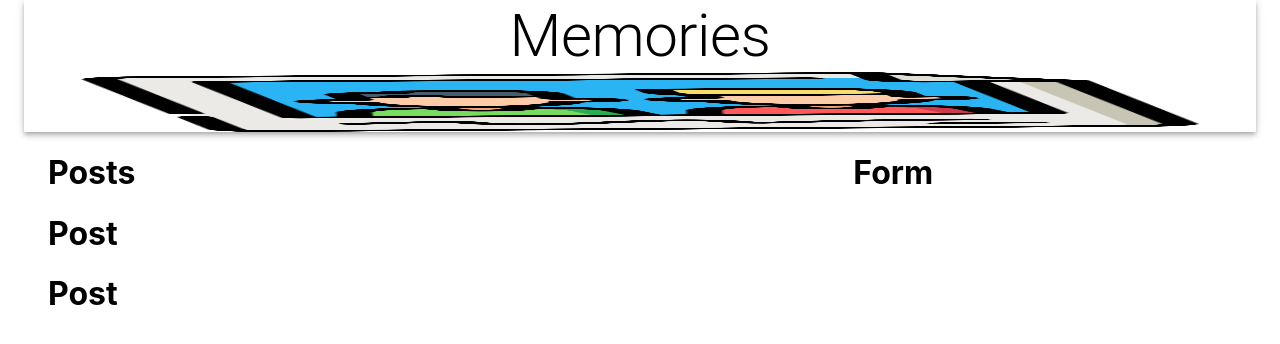
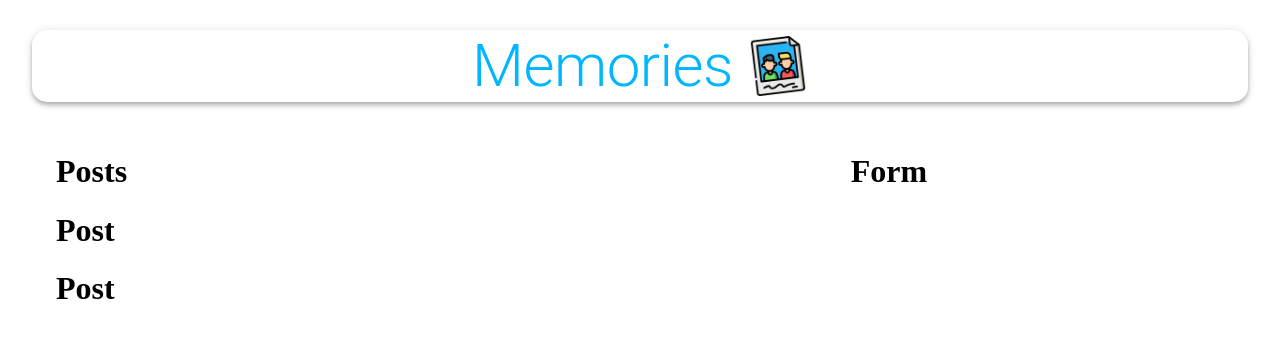
Before and after one commit to MagicPojska/mern-memories, a React (Create React App) app in the folder client/: page / in a window 1280 px wide. Shown: the top 344 px of the page. Built offline with nearby package versions, Linux system fonts and the light colour scheme.

Commit message:
Added styles

```diff
--- a/client/src/App.js
+++ b/client/src/App.js
@@ -2,15 +2,23 @@
 import Form from "./components/Form/Form";
 import Posts from "./components/Posts/Posts";
 import memories from "./images/memories.png";
+import useStyles from "./styles";
 
 const App = () => {
+  const classes = useStyles();
+
   return (
     <Container maxWidth="lg">
-      <AppBar position="static" color="inherit">
-        <Typography variant="h2" align="center">
+      <AppBar className={classes.appBar} position="static" color="inherit">
+        <Typography className={classes.heading} variant="h2" align="center">
           Memories
         </Typography>
-        <img src={memories} alt="memories" height="60" />
+        <img
+          className={classes.image}
+          src={memories}
+          alt="memories"
+          height="60"
+        />
       </AppBar>
       <Grow in>
         <Container>
--- a/client/src/components/Form/Form.jsx
+++ b/client/src/components/Form/Form.jsx
@@ -1,4 +1,7 @@
+import useStyles from "./styles";
+
 const Form = () => {
+    const classes = useStyles();
     return (
         <div>
             <h1>Form</h1>
--- a/client/src/components/Form/styles.js
+++ b/client/src/components/Form/styles.js
@@ -0,0 +1,24 @@
+import { makeStyles } from "@material-ui/core/styles";
+
+export default makeStyles((theme) => ({
+  root: {
+    "& .MuiTextField-root": {
+      margin: theme.spacing(1),
+    },
+  },
+  paper: {
+    padding: theme.spacing(2),
+  },
+  form: {
+    display: "flex",
+    flexWrap: "wrap",
+    justifyContent: "center",
+  },
+  fileInput: {
+    width: "97%",
+    margin: "10px 0",
+  },
+  buttonSubmit: {
+    marginBottom: 10,
+  },
+}));
--- a/client/src/components/Posts/Post/Post.jsx
+++ b/client/src/components/Posts/Post/Post.jsx
@@ -1,4 +1,7 @@
+import useStyles from "./styles";
+
 const Post = () => {
+    const classes = useStyles();
     return (
         <div>
             <h1>Post</h1>
--- a/client/src/components/Posts/Post/styles.js
+++ b/client/src/components/Posts/Post/styles.js
@@ -0,0 +1,52 @@
+import { makeStyles } from "@material-ui/core/styles";
+
+export default makeStyles({
+  media: {
+    height: 0,
+    paddingTop: "56.25%",
+    backgroundColor: "rgba(0, 0, 0, 0.5)",
+    backgroundBlendMode: "darken",
+  },
+  border: {
+    border: "solid",
+  },
+  fullHeightCard: {
+    height: "100%",
+  },
+  card: {
+    display: "flex",
+    flexDirection: "column",
+    justifyContent: "space-between",
+    borderRadius: "15px",
+    height: "100%",
+    position: "relative",
+  },
+  overlay: {
+    position: "absolute",
+    top: "20px",
+    left: "20px",
+    color: "white",
+  },
+  overlay2: {
+    position: "absolute",
+    top: "20px",
+    right: "20px",
+    color: "white",
+  },
+  grid: {
+    display: "flex",
+  },
+  details: {
+    display: "flex",
+    justifyContent: "space-between",
+    margin: "20px",
+  },
+  title: {
+    padding: "0 16px",
+  },
+  cardActions: {
+    padding: "0 16px 8px 16px",
+    display: "flex",
+    justifyContent: "space-between",
+  },
+});
--- a/client/src/components/Posts/Posts.jsx
+++ b/client/src/components/Posts/Posts.jsx
@@ -1,6 +1,8 @@
 import Post from "./Post/Post"
+import useStyles from "./styles";
 
 const Posts = () => {
+    const classes = useStyles();
     return (
         <>
             <h1>Posts</h1>
--- a/client/src/components/Posts/styles.js
+++ b/client/src/components/Posts/styles.js
@@ -0,0 +1,14 @@
+import { makeStyles } from "@material-ui/core/styles";
+
+export default makeStyles((theme) => ({
+  mainContainer: {
+    display: "flex",
+    alignItems: "center",
+  },
+  smMargin: {
+    margin: theme.spacing(1),
+  },
+  actionDiv: {
+    textAlign: "center",
+  },
+}));
--- a/client/src/index.css
+++ /dev/null
@@ -1,13 +0,0 @@
-body {
-  margin: 0;
-  font-family: -apple-system, BlinkMacSystemFont, 'Segoe UI', 'Roboto', 'Oxygen',
-    'Ubuntu', 'Cantarell', 'Fira Sans', 'Droid Sans', 'Helvetica Neue',
-    sans-serif;
-  -webkit-font-smoothing: antialiased;
-  -moz-osx-font-smoothing: grayscale;
-}
-
-code {
-  font-family: source-code-pro, Menlo, Monaco, Consolas, 'Courier New',
-    monospace;
-}
--- a/client/src/index.js
+++ b/client/src/index.js
@@ -1,6 +1,5 @@
 import React from "react";
 import ReactDOM from "react-dom";
-import "./index.css";
 import App from "./App";
 
 ReactDOM.render(<App />, document.getElementById("root"));
--- /dev/null
+++ b/client/src/styles.js
@@ -0,0 +1,18 @@
+import { makeStyles } from "@material-ui/core/styles";
+
+export default makeStyles(() => ({
+  appBar: {
+    borderRadius: 15,
+    margin: "30px 0",
+    display: "flex",
+    flexDirection: "row",
+    justifyContent: "center",
+    alignItems: "center",
+  },
+  heading: {
+    color: "rgba(0,183,255, 1)",
+  },
+  image: {
+    marginLeft: "15px",
+  },
+}));
```
